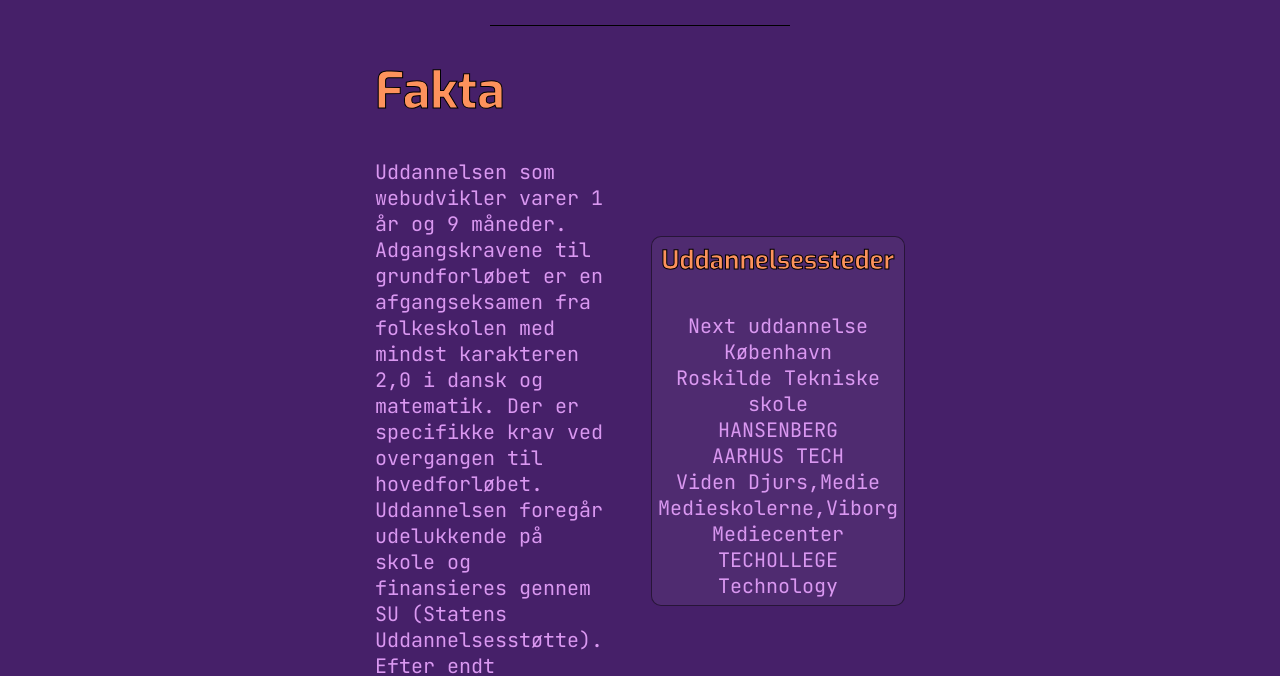
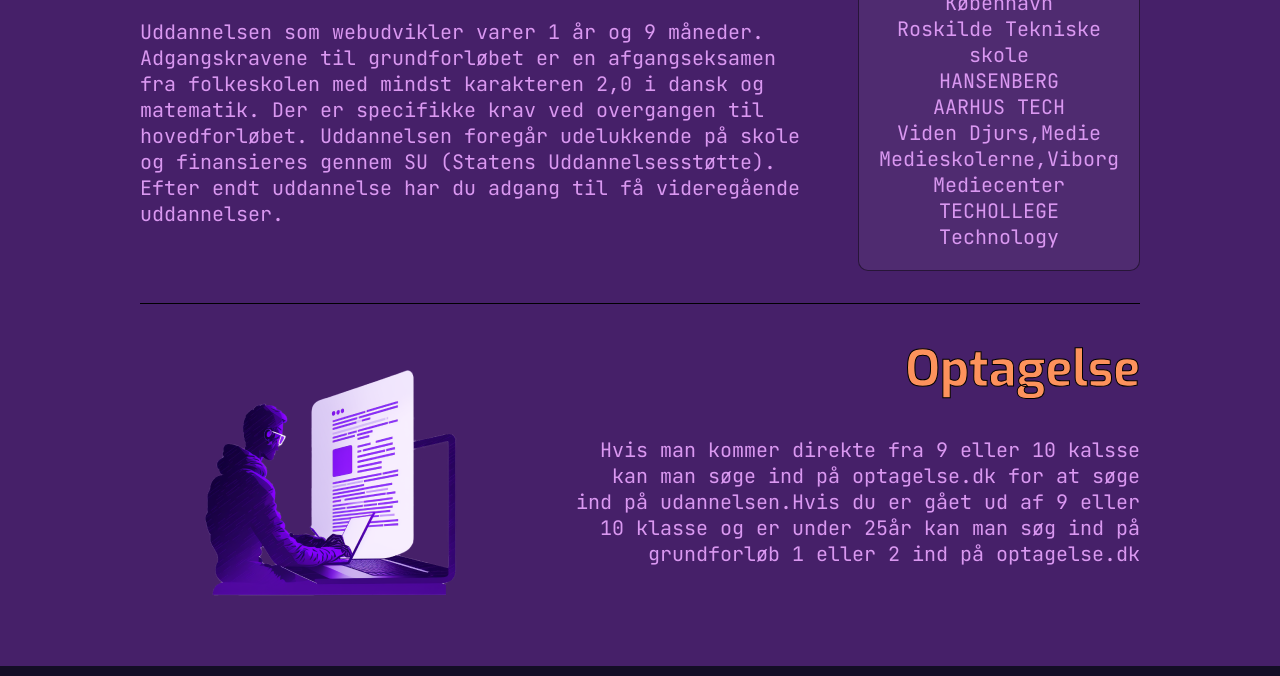
Before and after one commit to dkkmartin/branchekendskab, a plain HTML site: page pages/praktisk-info.html in a window 1280 px wide. Shown: the part 678-1354 px from the top of the page. Drawn offline with Linux system fonts and the light colour scheme.

Commit message:
Fix: media

```diff
--- a/stylesheets/info.css
+++ b/stylesheets/info.css
@@ -281,6 +281,9 @@ section {
 }
 
 @media only screen and (min-width: 1000px) {
+  #wrapper {
+    max-width: 1000px;
+  }
   .Praktisk {
     flex-direction: row;
   }
```
